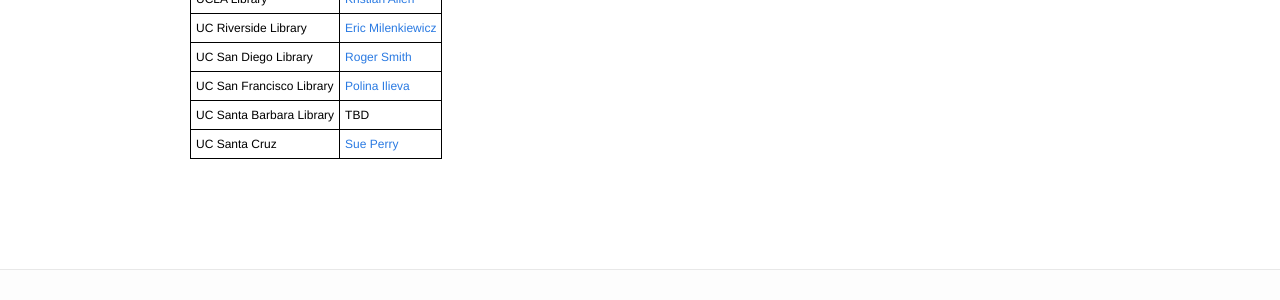
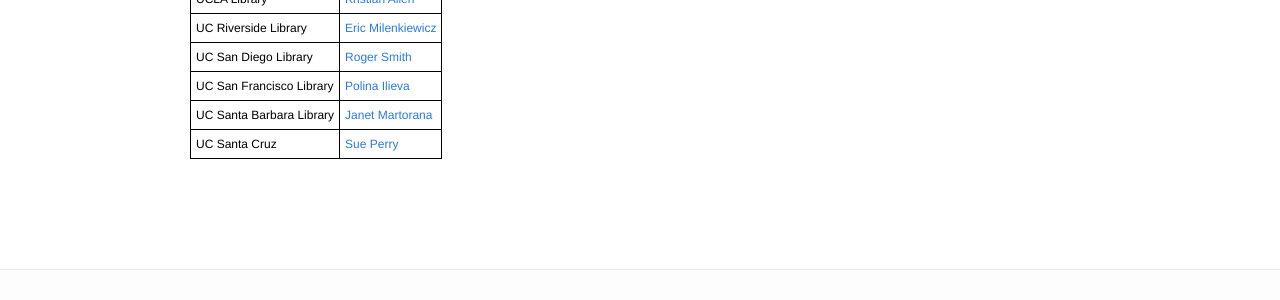
Before and after one commit to ucldc/ucldc-docs, a Jekyll site: the page built from docs/collection-administrators.md, in a window 1280 px wide. Shown: the part 899-1199 px from the top of the page. Built offline with Jekyll 4.4.1, drawn with Linux system fonts in a browser that asks for light colours; nearby versions of some CDN libraries.

Commit message:
Update collection-administrators.md

```diff
--- a/docs/collection-administrators.md
+++ b/docs/collection-administrators.md
@@ -54,7 +54,7 @@
   </tr>
   <tr>
     <td>UC Santa Barbara Library</td>
-    <td>TBD</td>
+    <td><a href="http://www.library.ucsb.edu/users/jmartorana">Janet Martorana</a></td>
   </tr>
   <tr>
     <td>UC Santa Cruz</td>
```
